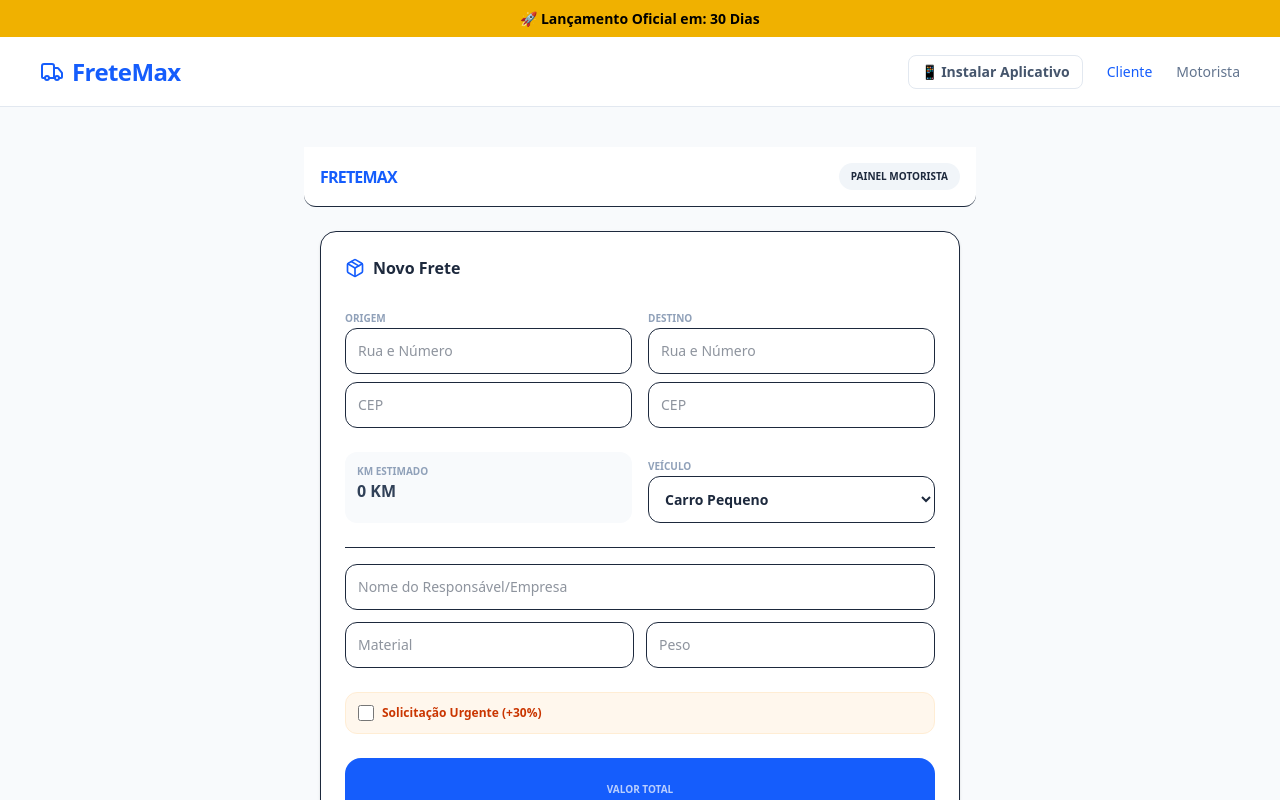
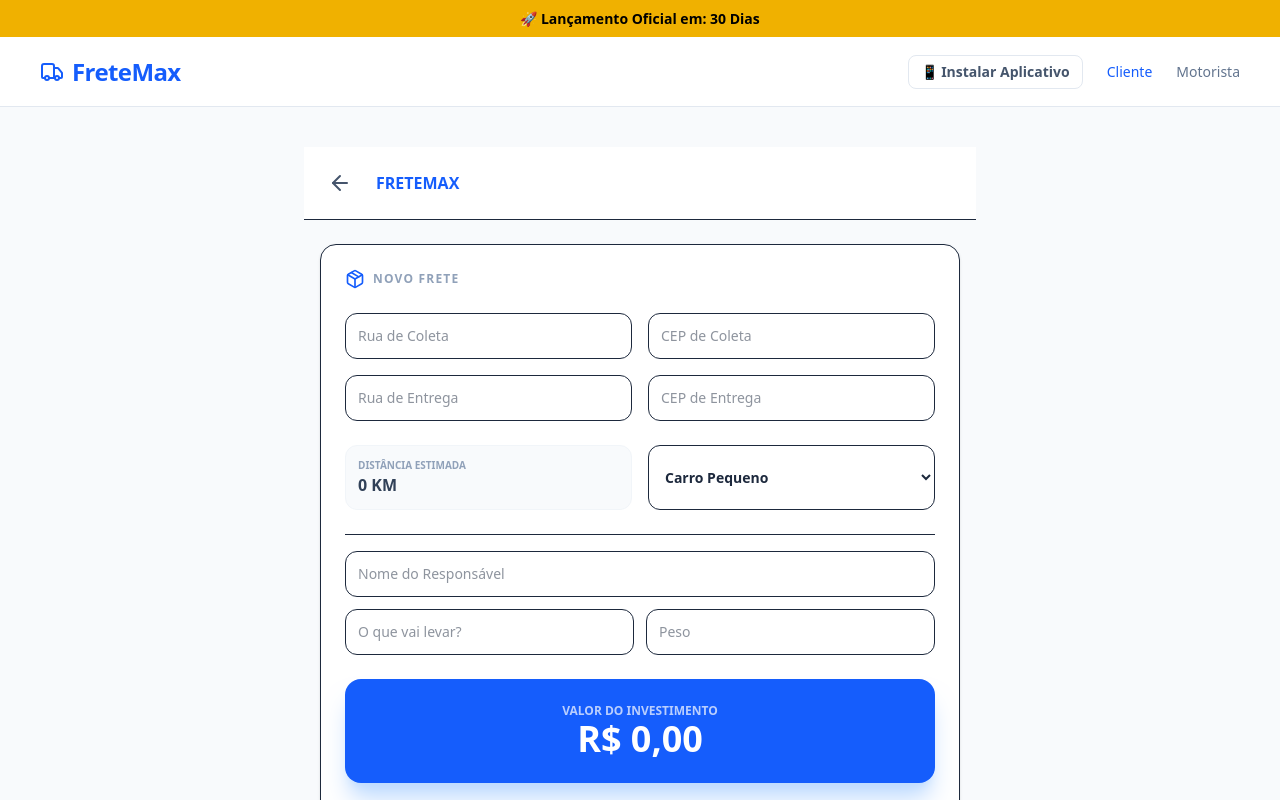
Before and after one commit to rodrigovtr38-hash/FRETEMAX, a React (Vite) app in the folder fretemax-projeto-final/: page /cliente in a window 1280 px wide. Shown: the top 800 px of the page. Built offline with nearby package versions, Linux system fonts and the light colour scheme.

Commit message:
Update Cliente.tsx

```diff
--- a/fretemax-projeto-final/src/pages/Cliente.tsx
+++ b/fretemax-projeto-final/src/pages/Cliente.tsx
@@ -1,7 +1,7 @@
 import { useState, useEffect } from 'react';
 import { db } from '../firebase';
-import { collection, addDoc, serverTimestamp, query, where, onSnapshot } from 'firebase/firestore';
-import { MapPin, ArrowLeft, Download, Car, Package, XCircle, CheckCircle2, Loader2 } from 'lucide-react';
+import { collection, addDoc, serverTimestamp, onSnapshot } from 'firebase/firestore';
+import { MapPin, ArrowLeft, Package, XCircle, CheckCircle2, Loader2, Smartphone } from 'lucide-react';
 
 export default function Cliente() {
   const [coletaRua, setColetaRua] = useState('');
@@ -21,8 +21,7 @@ export default function Cliente() {
 
   useEffect(() => {
     if (currentOrderId) {
-      const q = query(collection(db, 'fretes'));
-      const unsub = onSnapshot(q, (snapshot) => {
+      const unsub = onSnapshot(collection(db, 'fretes'), (snapshot) => {
         const doc = snapshot.docs.find(d => d.id === currentOrderId);
         if (doc) setOrderData(doc.data());
       });
@@ -30,29 +29,15 @@ export default function Cliente() {
     }
   }, [currentOrderId]);
 
-  // GATILHO DE KM CORRIGIDO (Considerando o hífen)
-  const checarDistancia = () => {
-    const c1 = coletaCep.replace(/\D/g, '');
-    const c2 = entregaCep.replace(/\D/g, '');
-
-    if (c1.length === 8 && c2.length === 8) {
+  const handleCepChange = (val: string, setter: any) => {
+    let v = val.replace(/\D/g, '');
+    if (v.length > 5) v = v.substring(0, 5) + '-' + v.substring(5, 8);
+    setter(v.slice(0, 9));
+    if (v.length === 8) {
       setIsCalculating(true);
-      setTimeout(() => {
-        setAutoDistance(Math.floor(Math.random() * 25) + 5);
-        setIsCalculating(false);
-      }, 1000);
+      setTimeout(() => { setAutoDistance(Math.floor(Math.random() * 20) + 5); setIsCalculating(false); }, 800);
     }
   };
-
-  const formatarCEP = (val: string) => {
-    let v = val.replace(/\D/g, '');
-    if (v.length > 5) v = v.substring(0, 5) + '-' + v.substring(5, 8);
-    return v.substring(0, 9);
-  };
-
-  useEffect(() => {
-    checarDistancia();
-  }, [coletaCep, entregaCep]);
 
   let multiplicador = 2;
   if (vehicle.includes('Utilitário')) multiplicador = 3;
@@ -66,33 +51,36 @@ export default function Cliente() {
     if (autoDistance <= 0) return;
     try {
       const docRef = await addDoc(collection(db, 'fretes'), {
-        cidadeOrigem: coletaRua || coletaCep,
-        cidadeDestino: entregaRua || entregaCep,
-        distancia: autoDistance,
-        veiculo: vehicle,
-        responsavel: company || 'Particular',
-        material: material || 'Geral',
-        peso: weight || 'N/A',
-        urgente: urgent,
-        valorFinal: valorFormatado,
-        status: 'aguardando_motorista',
-        createdAt: serverTimestamp()
+        cidadeOrigem: coletaRua || coletaCep, cidadeDestino: entregaRua || entregaCep,
+        distancia: autoDistance, veiculo: vehicle, responsavel: company || 'Particular',
+        material: material || 'Geral', peso: weight || 'N/A', urgente: urgent,
+        valorFinal: valorFormatado, status: 'aguardando_motorista', createdAt: serverTimestamp()
       });
       setCurrentOrderId(docRef.id);
-    } catch (e) { alert("Erro ao enviar pedido."); }
+    } catch (e) { alert("Erro."); }
   };
 
-  if (currentOrderId) {
   return (
-      <div className="max-w-md mx-auto mt-10 bg-white rounded-2xl border shadow-2xl p-8 text-center animate-in fade-in zoom-in">
+    <div className="min-h-screen bg-slate-50">
+      <nav className="bg-white border-b p-4 flex items-center gap-4 max-w-2xl mx-auto">
+        <button onClick={() => currentOrderId ? setCurrentOrderId(null) : window.location.href = '/'} className="p-2 hover:bg-slate-100 rounded-full transition-colors">
+          <ArrowLeft className="w-6 h-6 text-slate-600" />
+        </button>
+        <span className="font-black text-blue-600">FRETEMAX</span>
+      </nav>
+
+      <div className="max-w-2xl mx-auto px-4 mt-6">
+        {currentOrderId ? (
+          <div className="bg-white rounded-2xl border shadow-2xl p-8 text-center animate-in fade-in zoom-in">
             {orderData?.status === 'motorista_a_caminho' ? (
               <>
                 <CheckCircle2 className="w-16 h-16 text-green-500 mx-auto mb-4" />
-            <h2 className="text-2xl font-bold text-slate-800">Motorista a Caminho!</h2>
-            <div className="mt-6 p-4 bg-slate-50 rounded-xl border">
-              <p className="text-sm text-slate-500 uppercase font-bold">Parceiro</p>
-              <p className="text-lg font-black text-blue-600">{orderData.motoristaNome}</p>
-              <button onClick={() => window.open(`https://wa.me/55${orderData.motoristaZap.replace(/\D/g,'')}`)} className="mt-4 w-full bg-green-500 text-white font-bold py-3 rounded-lg">Falar no WhatsApp</button>
+                <h2 className="text-2xl font-bold">Motorista a Caminho!</h2>
+                <div className="mt-6 p-4 bg-slate-50 rounded-xl border border-blue-100">
+                   <p className="text-blue-600 font-black text-xl">{orderData.motoristaNome}</p>
+                   <button onClick={() => window.open(`https://wa.me/55${orderData.motoristaZap.replace(/\D/g,'')}`)} className="mt-4 w-full bg-green-500 text-white font-bold py-4 rounded-xl flex items-center justify-center gap-2 shadow-lg">
+                     <Smartphone /> Chamar no WhatsApp
+                   </button>
                 </div>
               </>
             ) : (
@@ -101,72 +89,48 @@ export default function Cliente() {
                   <div className="absolute inset-0 bg-blue-500 rounded-full animate-ping opacity-20"></div>
                   <MapPin className="relative w-20 h-20 text-blue-600 mx-auto" />
                 </div>
-            <h2 className="text-xl font-bold text-slate-800">Buscando motoristas...</h2>
-            <button onClick={() => setCurrentOrderId(null)} className="mt-10 text-red-500 text-sm font-bold w-full flex items-center justify-center gap-2">
-              <XCircle className="w-4 h-4" /> Cancelar
+                <h2 className="text-xl font-bold text-slate-800">Procurando motoristas...</h2>
+                <p className="text-slate-400 text-sm mt-2 font-medium italic">Aguardando aceite de um parceiro próximo</p>
+                <button onClick={() => setCurrentOrderId(null)} className="mt-10 text-red-500 text-xs font-bold uppercase tracking-widest flex items-center justify-center gap-2 w-full opacity-60 hover:opacity-100 transition-opacity">
+                  <XCircle className="w-4 h-4" /> Cancelar Pedido
                 </button>
               </>
             )}
           </div>
-    );
-  }
-
-  return (
-    <div className="min-h-screen bg-slate-50 pb-10">
-      <nav className="bg-white border-b p-4 flex justify-between items-center max-w-2xl mx-auto rounded-b-xl">
-        <span className="font-black text-blue-600 tracking-tighter">FRETEMAX</span>
-        <button onClick={() => window.location.href = '/motorista'} className="text-[10px] bg-slate-100 px-3 py-1.5 rounded-full font-bold">PAINEL MOTORISTA</button>
-      </nav>
-
-      <div className="max-w-2xl mx-auto px-4 mt-6">
+        ) : (
           <div className="bg-white rounded-2xl border shadow-sm p-6 space-y-6">
-          <div className="flex items-center gap-2"><Package className="text-blue-600 w-5 h-5"/><h2 className="font-bold">Novo Frete</h2></div>
+            <div className="flex items-center gap-2"><Package className="text-blue-600 w-5 h-5"/><h2 className="font-bold uppercase text-xs tracking-widest text-slate-400">Novo Frete</h2></div>
             <div className="grid grid-cols-1 md:grid-cols-2 gap-4">
-            <div className="space-y-2">
-              <label className="text-[10px] font-bold text-slate-400 uppercase">Origem</label>
-              <input className="w-full p-3 border rounded-xl text-sm" placeholder="Rua e Número" value={coletaRua} onChange={e => setColetaRua(e.target.value)} />
-              <input className="w-full p-3 border rounded-xl text-sm" placeholder="CEP" value={coletaCep} onChange={e => setColetaCep(formatarCEP(e.target.value))} maxLength={9} />
-            </div>
-            <div className="space-y-2">
-              <label className="text-[10px] font-bold text-slate-400 uppercase">Destino</label>
-              <input className="w-full p-3 border rounded-xl text-sm" placeholder="Rua e Número" value={entregaRua} onChange={e => setEntregaRua(e.target.value)} />
-              <input className="w-full p-3 border rounded-xl text-sm" placeholder="CEP" value={entregaCep} onChange={e => setEntregaCep(formatarCEP(e.target.value))} maxLength={9} />
-            </div>
+              <input className="w-full p-3 border rounded-xl text-sm" placeholder="Rua de Coleta" value={coletaRua} onChange={e => setColetaRua(e.target.value)} />
+              <input className="w-full p-3 border rounded-xl text-sm" placeholder="CEP de Coleta" value={coletaCep} onChange={e => handleCepChange(e.target.value, setColetaCep)} maxLength={9} />
+              <input className="w-full p-3 border rounded-xl text-sm" placeholder="Rua de Entrega" value={entregaRua} onChange={e => setEntregaRua(e.target.value)} />
+              <input className="w-full p-3 border rounded-xl text-sm" placeholder="CEP de Entrega" value={entregaCep} onChange={e => handleCepChange(e.target.value, setEntregaCep)} maxLength={9} />
             </div>
             <div className="grid grid-cols-2 gap-4">
-            <div className="p-3 bg-slate-50 rounded-xl">
-              <p className="text-[10px] font-bold text-slate-400 uppercase">KM Estimado</p>
-              <p className="font-black text-slate-700">{isCalculating ? 'Calculando...' : `${autoDistance} KM`}</p>
+              <div className="p-3 bg-slate-50 rounded-xl border border-slate-100">
+                <p className="text-[10px] font-bold text-slate-400 uppercase">Distância Estimada</p>
+                <p className="font-black text-slate-700">{isCalculating ? '...' : `${autoDistance} KM`}</p>
               </div>
-            <div className="space-y-1">
-               <label className="text-[10px] font-bold text-slate-400 uppercase">Veículo</label>
               <select className="w-full p-3 border rounded-xl text-sm bg-white font-bold" value={vehicle} onChange={e => setVehicle(e.target.value)}>
-                  <option>Carro Pequeno</option>
-                  <option>Utilitário</option>
-                  <option>Caminhão 3/4</option>
-                  <option>Carreta</option>
+                <option>Carro Pequeno</option><option>Utilitário</option><option>Caminhão 3/4</option><option>Carreta</option>
               </select>
             </div>
-          </div>
             <div className="border-t pt-4 space-y-3">
-             <input className="w-full p-3 border rounded-xl text-sm" placeholder="Nome do Responsável/Empresa" value={company} onChange={e => setCompany(e.target.value)} />
+               <input className="w-full p-3 border rounded-xl text-sm" placeholder="Nome do Responsável" value={company} onChange={e => setCompany(e.target.value)} />
                <div className="grid grid-cols-2 gap-3">
-                <input className="w-full p-3 border rounded-xl text-sm" placeholder="Material" value={material} onChange={e => setMaterial(e.target.value)} />
+                  <input className="w-full p-3 border rounded-xl text-sm" placeholder="O que vai levar?" value={material} onChange={e => setMaterial(e.target.value)} />
                   <input className="w-full p-3 border rounded-xl text-sm" placeholder="Peso" value={weight} onChange={e => setWeight(e.target.value)} />
                </div>
             </div>
-          <div className="flex items-center gap-2 p-3 bg-orange-50 rounded-xl border border-orange-100">
-            <input type="checkbox" checked={urgent} onChange={e => setUrgent(e.target.checked)} className="w-4 h-4" />
-            <span className="text-xs font-bold text-orange-700">Solicitação Urgente (+30%)</span>
-          </div>
-          <div className="bg-blue-600 p-6 rounded-2xl text-center text-white">
-             <p className="text-[10px] font-bold uppercase opacity-70">Valor Total</p>
+            <div className="bg-blue-600 p-6 rounded-2xl text-center text-white shadow-xl shadow-blue-200">
+               <p className="text-xs font-bold uppercase opacity-70">Valor do Investimento</p>
                <p className="text-4xl font-black">{valorFormatado}</p>
             </div>
-          <button onClick={handlePagar} disabled={autoDistance <= 0 || isCalculating} className="w-full bg-slate-900 text-white font-black py-5 rounded-2xl hover:bg-black active:scale-95 transition-all flex justify-center items-center">
-            {isCalculating ? <Loader2 className="animate-spin" /> : "CHAMAR MOTORISTA AGORA"}
+            <button onClick={handlePagar} disabled={autoDistance <= 0 || isCalculating} className="w-full bg-slate-900 text-white font-black py-5 rounded-2xl hover:bg-black active:scale-95 transition-all">
+              {isCalculating ? <Loader2 className="animate-spin mx-auto" /> : "CHAMAR MOTORISTA AGORA"}
             </button>
           </div>
+        )}
       </div>
     </div>
   );
```
Lines whose indentation alone changed are shown as unchanged.
